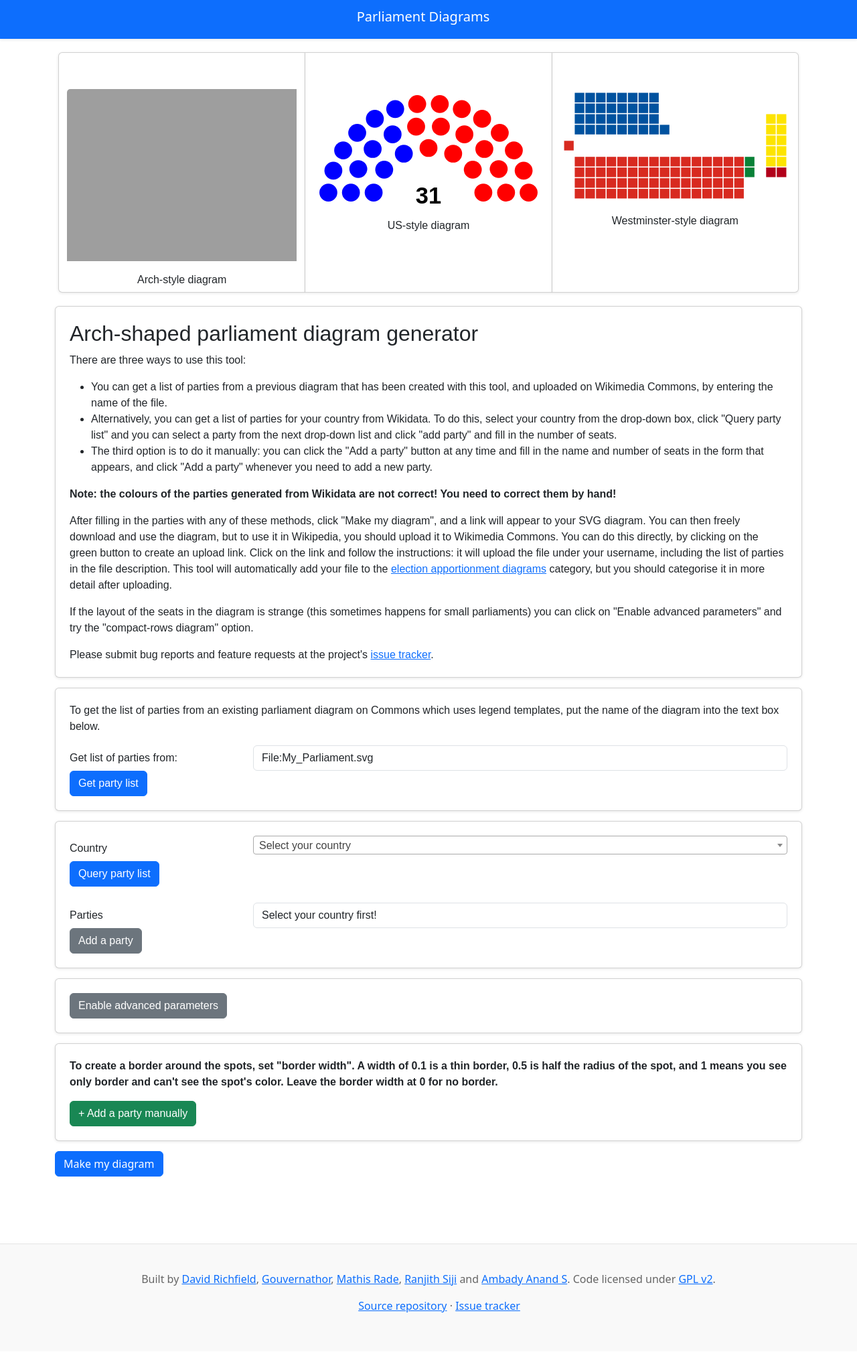
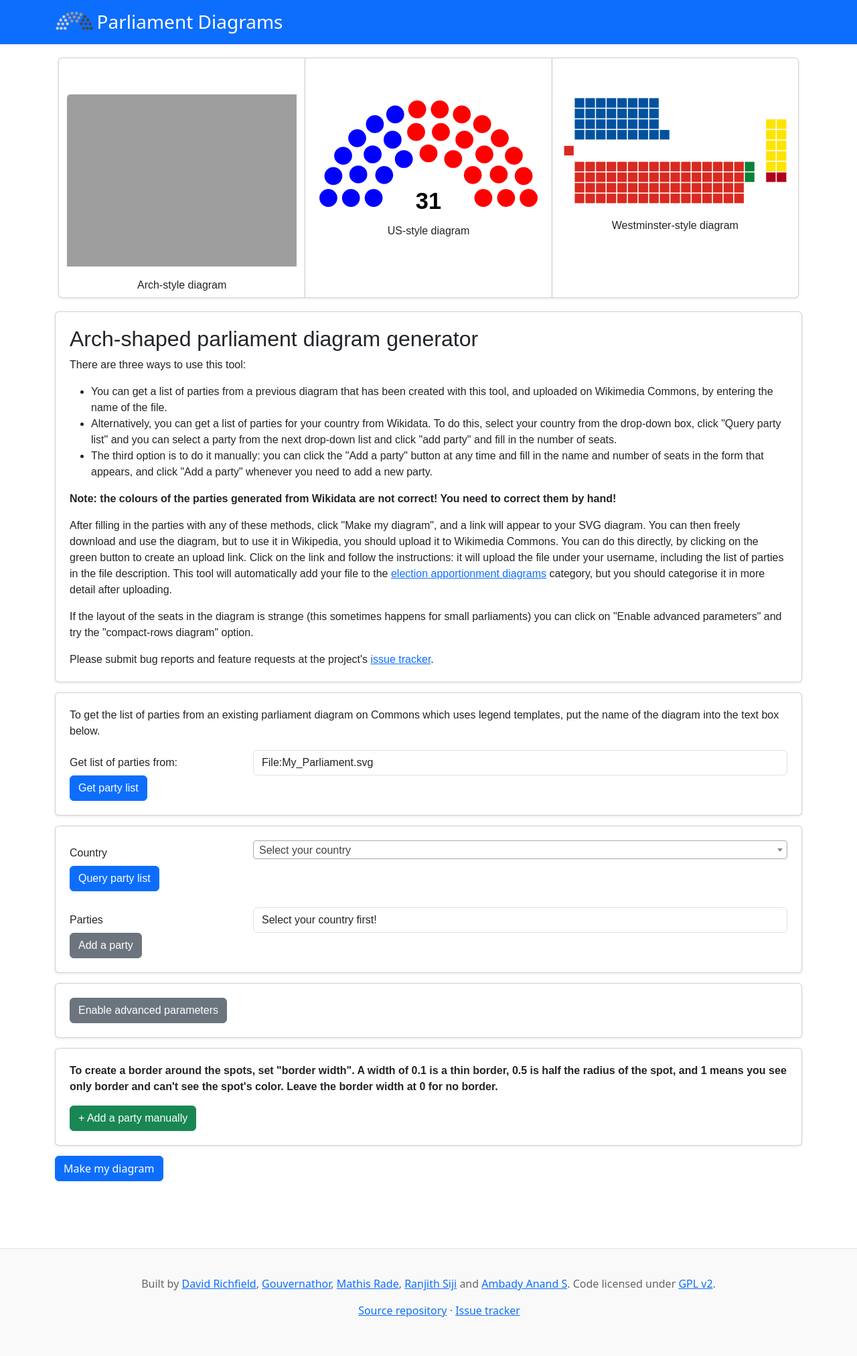
Before and after one commit to slashme/parliamentdiagram, a Flask app: page /archinputform in a window 1280 px wide. Shown: the whole page at 67% size. Before the commit the page ends 1960 px from the top, so only its background shows below. Run offline with Flask 3, Linux system fonts and the light colour scheme; some libraries are stand-ins or nearby versions; grey boxes are pictures that could not be loaded.

Commit message:
UI: add logo, move OAuth into navbar

```diff
--- a/src/templates/base.html
+++ b/src/templates/base.html
@@ -17,19 +17,26 @@
   <body>
     <div id="header">
       <nav class="navbar navbar-dark bg-primary shadow-sm text-white">
-        <h1 class="justify-content-center container"><a class="navbar-brand">Parliament Diagrams</a></h1>
-      </nav>
+        <div class="container">
+            <div class="my-2">
+                <img src="{{url_for('static', filename='images/logo.svg')}}" height="30" class="d-inline-block align-top" alt="">
+                <h3 class="d-inline-block my-0">Parliament Diagrams</h3>
+            </div>
             {% if config["oauth_enabled"] %}
-      <div class="container" style="text-align: end;">
+            <div>
                 OAuth:
                 {% if "username" in session %}
                 <!-- TODO: make that logout refresh the page (or redirect to the current page) -->
-        Authorized as {{ session["username"] }} - <a href="{{url_for('logout')}}" title="Disconnect your account from this tool">Logout</a>
+                Authorized as {{ session["username"] }} - <a class="text-white" href="{{url_for('logout')}}"
+                    title="Disconnect your account from this tool">Logout</a>
                 {% else %}
-        <a href="{{url_for('login')}}" title="Authorize the application to post diagrams on Wikimedia Commons from your account">Connect</a>
+                <a class="text-white" href="{{url_for('login')}}"
+                    title="Authorize the application to post diagrams on Wikimedia Commons from your account">Connect</a>
                 {% endif %}
             </div>
             {% endif %}
+        </div>
+      </nav>
 
       <div class="container">
         <div class="block card-group">
```
Also changed, not shown: src/static/images/logo.svg (added). Lines whose indentation alone changed are shown as unchanged.
